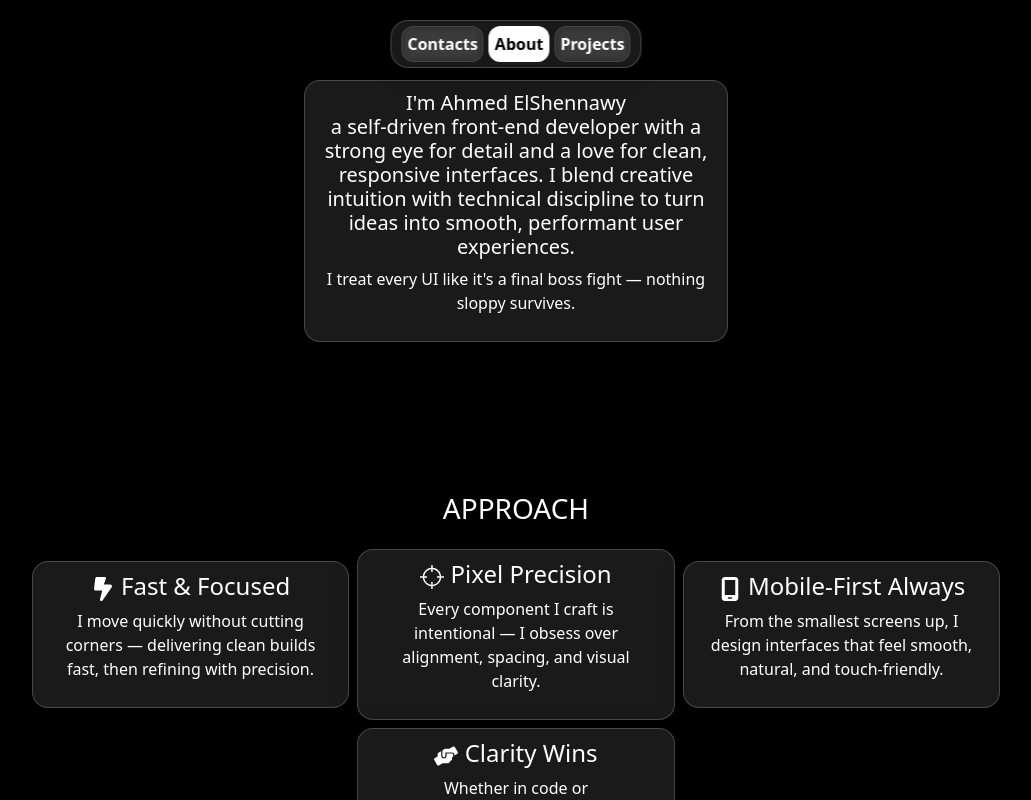
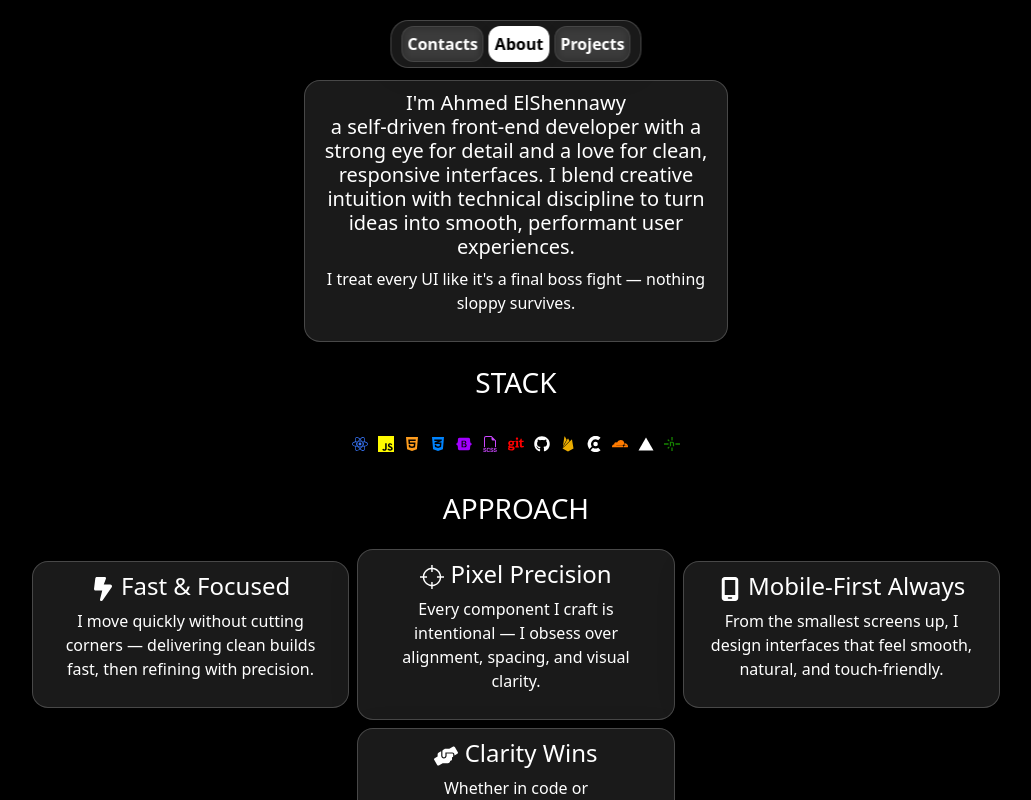
Before and after one commit to a-elshennawy/portfolio-NextJS, a Next.js app: page /About in a window 1280 px wide. Shown: the whole page, without its empty margins (124-1155 px from the left). Built offline with nearby package versions, Linux system fonts and the light colour scheme.

Commit message:
about unified motions

```diff
--- a/app/About/page.tsx
+++ b/app/About/page.tsx
@@ -56,6 +56,7 @@ const About = () => {
 
           <motion.h3
             initial={{ opacity: 0 }}
+            whileInView={{ opacity: 1 }}
             transition={{ duration: 1, delay: 0.2 }}
             viewport={{ once: false, amount: 0.3 }}
             className="my-3 col-10"
@@ -65,6 +66,7 @@ const About = () => {
 
           <motion.div
             initial={{ opacity: 0 }}
+            whileInView={{ opacity: 1 }}
             transition={{ duration: 1, delay: 0.2 }}
             viewport={{ once: false, amount: 0.3 }}
             className={`${styles.techStack} col-10`}
```
